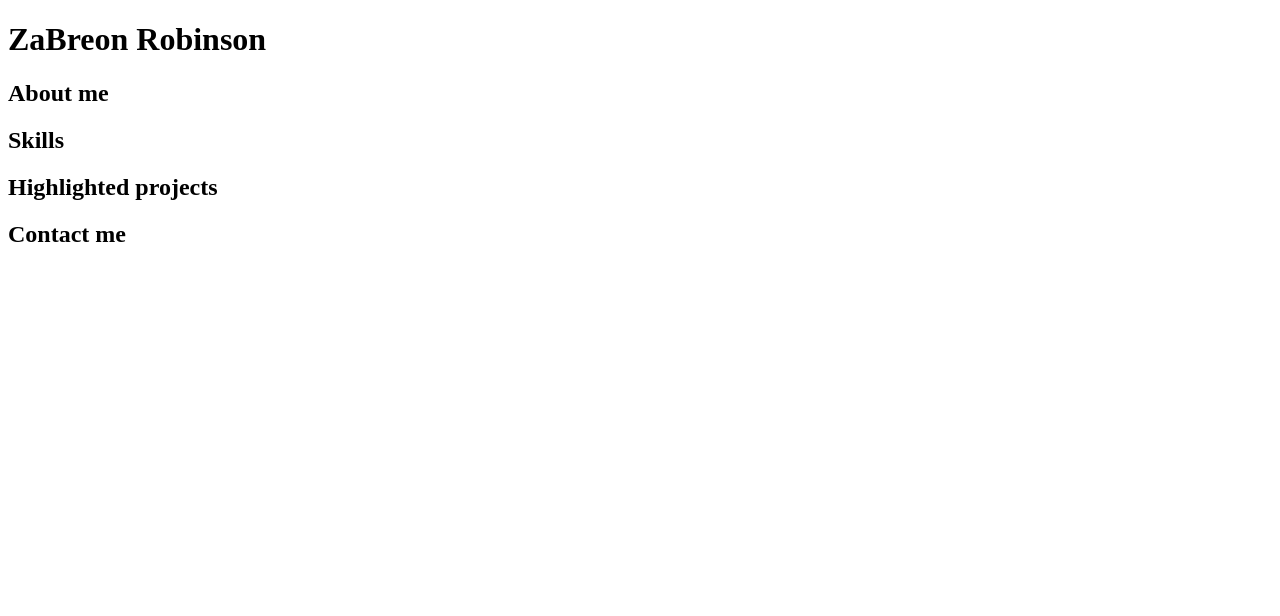
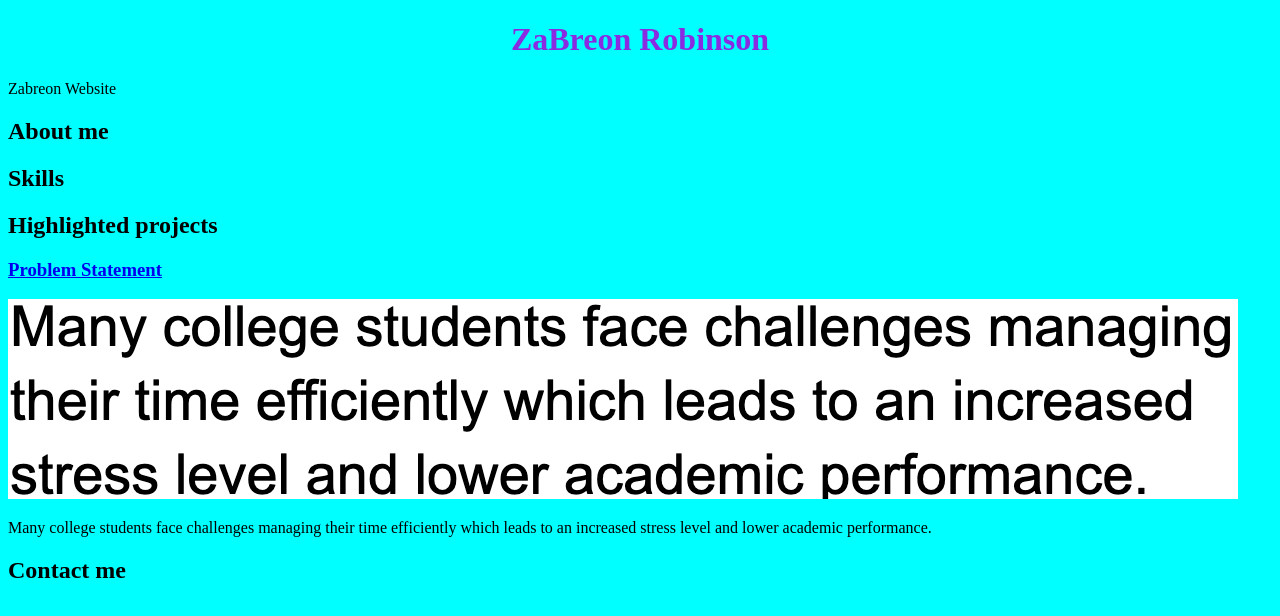
Before and after one commit to Zabreon3/ZaBreon3.github.io, a plain HTML site: page index.html in a window 1280 px wide. Drawn offline with Linux system fonts and the light colour scheme.

Commit message:
new changes

```diff
--- a/index.html
+++ b/index.html
@@ -2,12 +2,32 @@
 <html>
 <head>
 <title>CSCE 190: ZaBreon Robinson]</title>
+<link rel="stylesheet" href="styles.css" />
 </head>
 <body>
 <h1>ZaBreon Robinson</h1>
-<div class="about me"><h2>About me</h2></div>
-<div class="skills"><h2>Skills</h2></div>
-<div class="projects"><h2>Highlighted projects</h2></div>
-<div class="contact"><h2>Contact me</h2></div>
+<p id="paral" class="center">Zabreon Website</p>
+
+<h2 class="center">About me</h2>
+<div class="about center"></div>
+
+<h2>Skills</h2>
+<div class="skills"></div>
+
+<h2>Highlighted projects</h2>
+<div class="projects">
+<!-- Problem Statement Assignment -->
+<section class="project">
+    <a href="files/Problem Statement_.pdf">
+        <h3>Problem Statement</h3>
+    </a>
+    <a href="files/Problem Statement_.pdf">
+        <img src="images/Problem statement.png">
+    </a>
+    <p>Many college students face challenges managing their time efficiently which leads to an increased stress level and lower academic performance.</p>
+    </section>
+</div>
+<h2>Contact me</h2>
+<div class="contact"></div>
 </body>
 </html>
--- /dev/null
+++ b/styles.css
@@ -0,0 +1,9 @@
+body {
+    background-color: cyan;
+    font-family: 'Times New Roman', Times, serif;
+}
+
+h1 {
+    color:blueviolet;
+    text-align: center;
+}
```
Also changed, not shown: images/Problem statement.png (added), 1 other file.
